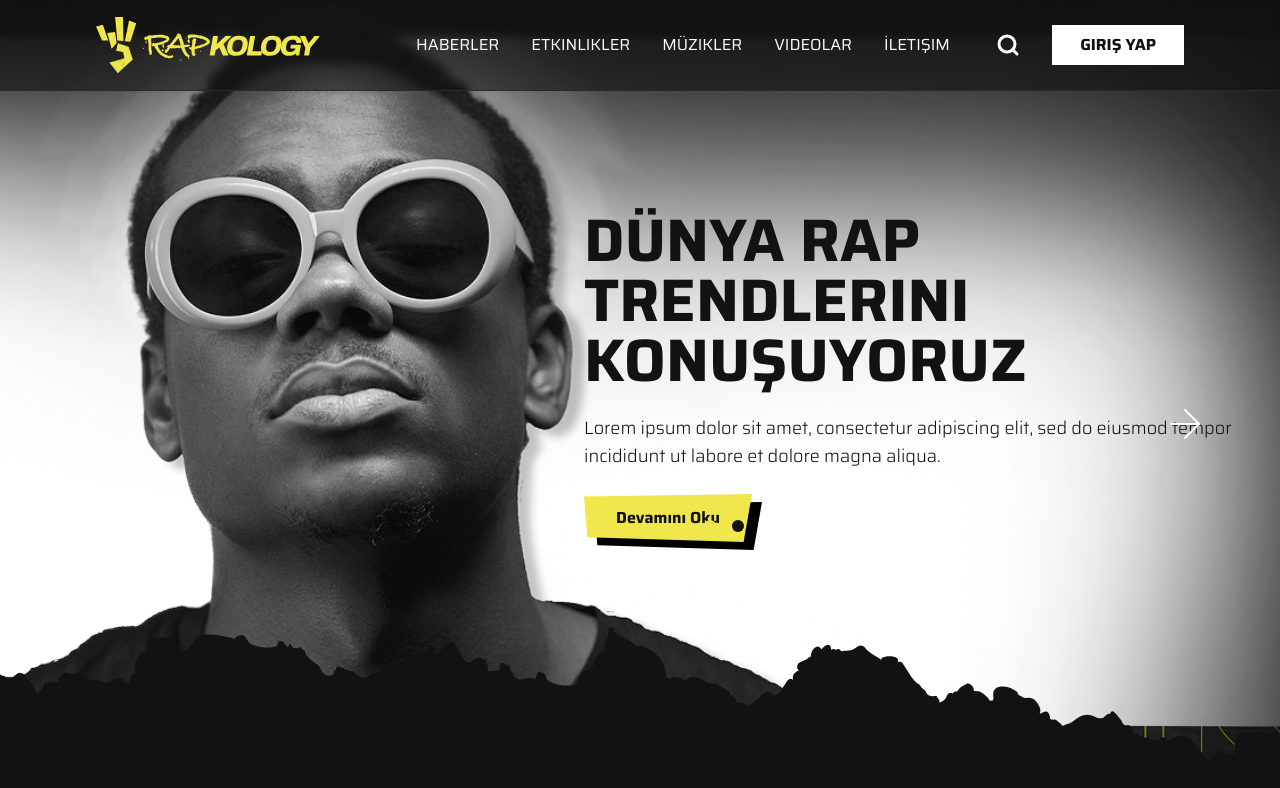
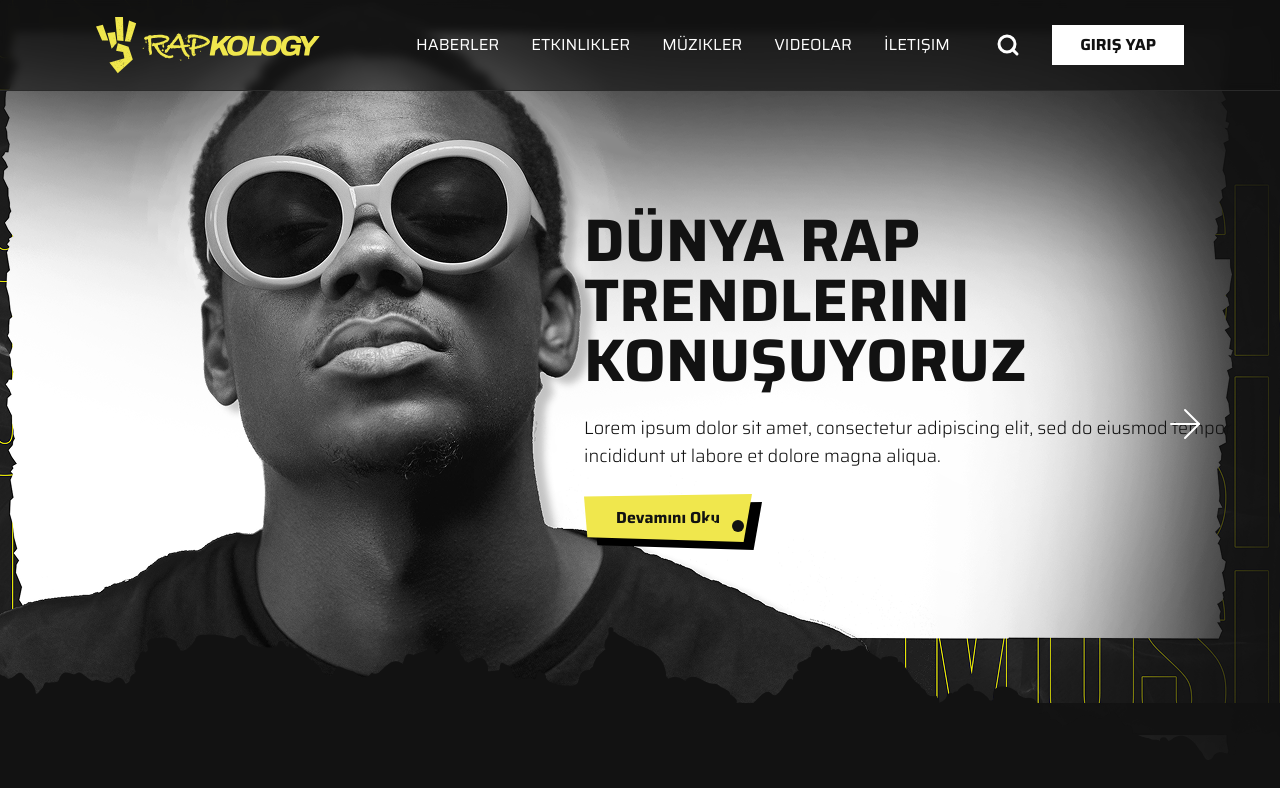
Before and after one commit to kaya70875/codezone-case, a Next.js app: page / in a window 1280 px wide. Shown: the top 788 px of the page. Built offline with nearby package versions, Linux system fonts and the light colour scheme.

Commit message:
update hero

```diff
--- a/app/page.tsx
+++ b/app/page.tsx
@@ -44,7 +44,7 @@ export default function Page() {
         {slides.map((slide, i) => (
           <SwiperSlide key={i}>
             <div
-              className="h-screen w-full bg-cover bg-no-repeat bg-center overflow-hidden"
+              className="h-screen w-full bg-fit bg-top overflow-hidden"
               style={{ backgroundImage: `url(${slide.src})` }}
             >
               <ArrowRight className='absolute right-1/18 top-1/2 custom-next cursor-pointer hidden md:block' strokeWidth={1} color='white' size={48} />
```
